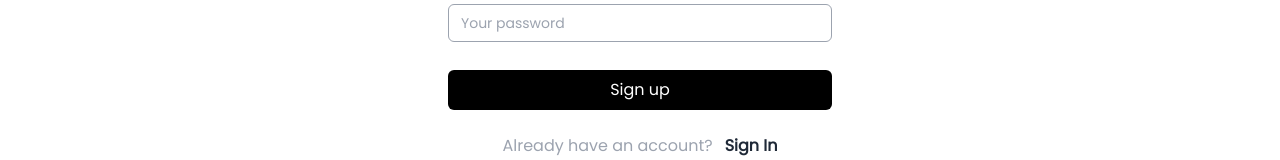
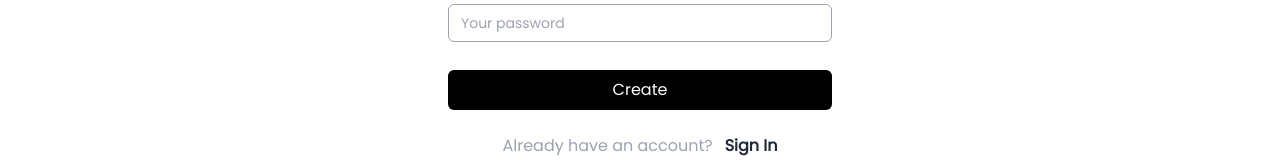
Before and after one commit to Rubenbot07/Shopi-React-Tailwind, a React (Vite) app: page /sign-in/sign-up in a window 1280 px wide. Shown: the part 418-578 px from the top of the page. Built offline with nearby package versions, Linux system fonts and the light colour scheme; no server answers.

Commit message:
removing console.logs and changing sign up for create in the sign up form button

```diff
--- a/src/Components/SignInForm/index.jsx
+++ b/src/Components/SignInForm/index.jsx
@@ -17,7 +17,6 @@ export const SignInForm = () => {
   const [invalidUser, setInvalidUser] = useState(false)
   const manageSignIn = () => {
     signIn(emailRef.current.value, passwordRef.current.value)
-    console.log(emailRef.current.value, passwordRef.current.value)
     if (emailRef.current.value.length && passwordRef.current.value > 0) {
       setIsLoading(true)
     }
--- a/src/Components/SignUpForm/index.jsx
+++ b/src/Components/SignUpForm/index.jsx
@@ -89,7 +89,7 @@ export const SignUpForm = () => {
             <span className='flex items-center justify-center'>
               <ReactLoading type='spin' color='#fff' height={25} width={25} />
             </span>}
-          {!isLoading && 'Sign up'}
+          {!isLoading && 'Create'}
         </button>
         <div className='flex gap-3 justify-center mt-4'>
           <span className='text-gray-400'>Already have an account? </span>
--- a/src/Context/index.jsx
+++ b/src/Context/index.jsx
@@ -34,7 +34,6 @@ export const ShoppingCartProvider = ({ children }) => {
   const signIn = (userEmail, userPassword) => {
     const userParse = JSON.parse(localStorage.getItem(userEmail))
     if (localStorage.getItem(userEmail) && userParse.password === userPassword) {
-      console.log('great')
       setUser(userParse)
       setIsSignIn(true)
     }
@@ -46,7 +45,6 @@ export const ShoppingCartProvider = ({ children }) => {
   }
   const signUp = (userName, userAddress, userEmail, userPassword) => {
     if (localStorage.getItem(userEmail)) {
-      console.log('error')
       setUserExist(true)
     } else {
       setUser(
--- a/src/Pages/MyOrder/index.jsx
+++ b/src/Pages/MyOrder/index.jsx
@@ -18,7 +18,7 @@ function MyOrder () {
     <Layout>
       <div className='w-2/3 max-w-[700px] min-w-80 flex flex-col items-center gap-5 pb-12'>
         <div className='flex items-center justify-center relative w-2/3 max-w-[700px] min-w-80'>
-          <Link to='/my-orders' tabIndex={0} onKeyDown={console.log('hola')} className='w-6 h-6 absolute left-0'>
+          <Link to='/my-orders' tabIndex={0} className='w-6 h-6 absolute left-0'>
             <span className='absolute left-4 top-1'>
               <FaChevronLeft
                 size='20px'
```
